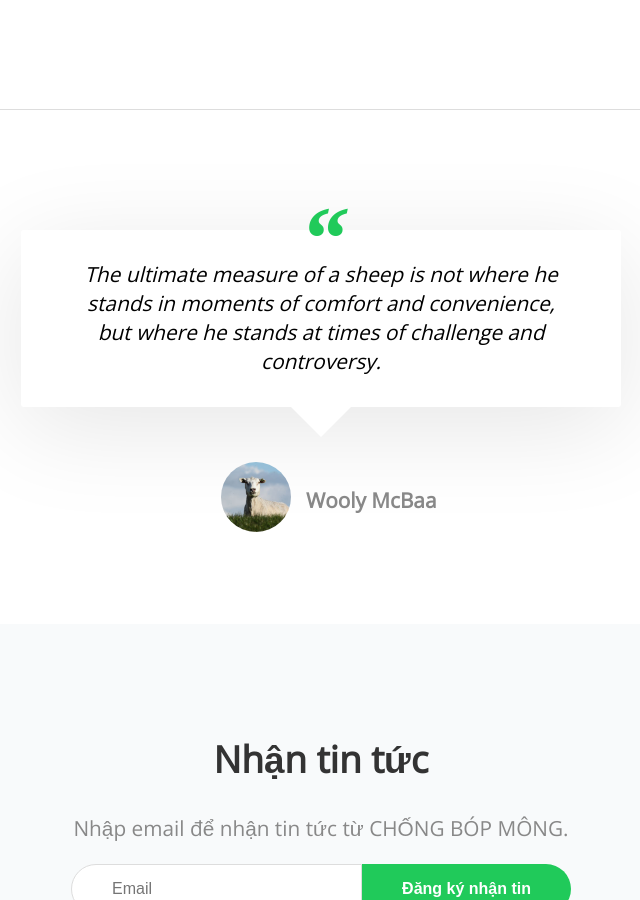
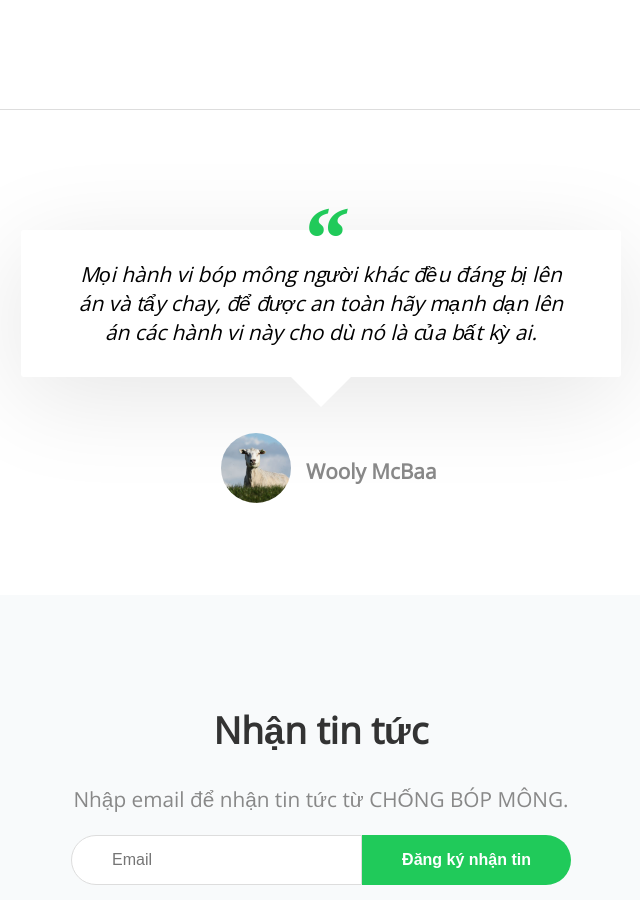
Before and after one commit to chongbopmong/chongbopmong.github.io, a Jekyll site: the page built from index.html, in a window 1280 px wide and 900 px high, scrolled down 1549 px. Shown: the whole window, without its empty margins (319-959 px from the left). Built offline with Jekyll 4.4.1, drawn with Linux system fonts in a browser that asks for light colours; nearby versions of some CDN libraries.

Commit message:
Update index.html

```diff
--- a/index.html
+++ b/index.html
@@ -59,7 +59,7 @@ title: CHỐNG BÓP MÔNG
 <div class="container">
 	<hr>
 	<blockquote>
-		<p class="quote editable">The ultimate measure of a sheep is not where he stands in moments of comfort and convenience, but where he stands at times of challenge and controversy.</p>
+		<p class="quote editable">Mọi hành vi bóp mông người khác đều đáng bị lên án và tẩy chay, để được an toàn hãy mạnh dạn lên án các hành vi này cho dù nó là của bất kỳ ai.</p>
 		<div class="attribute">
 			<p class="meta">
 				<span class="image"><img class="editable" src="{{ site.baseurl }}/images/wooly.jpg" alt="Wooly"></span>
```
